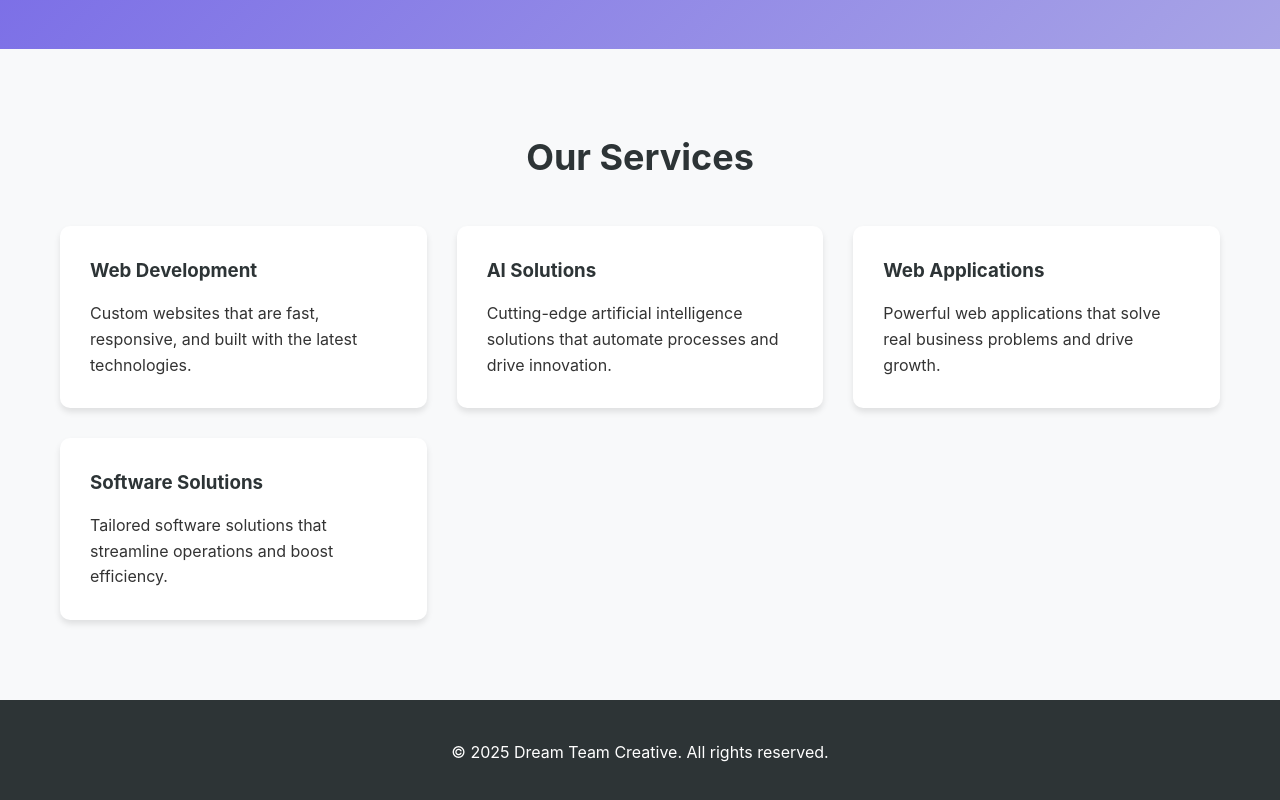
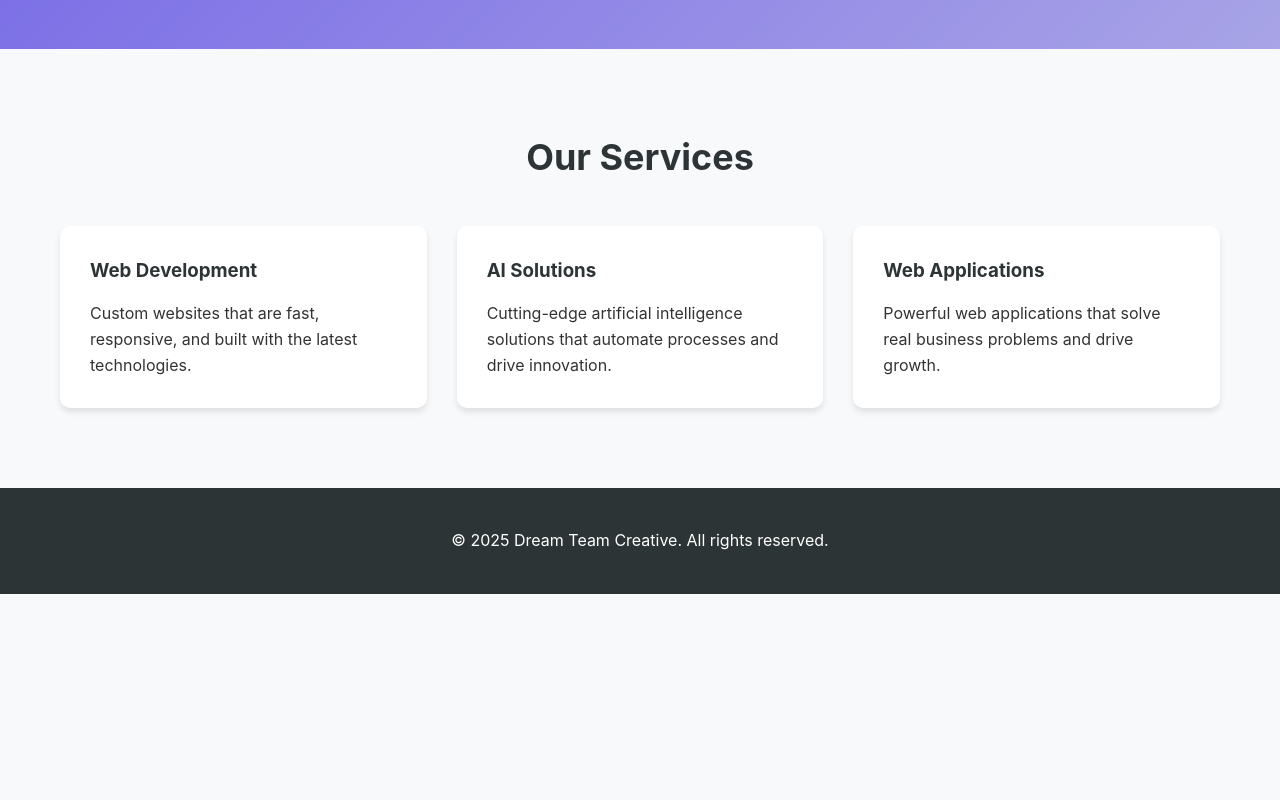
Before and after one commit to dreamteamcodes/website, a plain HTML site: page index.html in a window 1280 px wide. Shown: the part 586-1386 px from the top of the page. After the commit the page ends 1180 px from the top, so only its background shows below. Drawn offline with Linux system fonts and the light colour scheme.

Commit message:
refactor: redundant info removed

```diff
--- a/index.html
+++ b/index.html
@@ -29,9 +29,17 @@
             font-family: -apple-system, BlinkMacSystemFont, 'Segoe UI', Roboto, Oxygen, Ubuntu, Cantarell, sans-serif;
         }
 
+        html, body {
+            height: 100%;
+        }
+
         body {
             line-height: 1.6;
             color: #333;
+            display: flex;
+            flex-direction: column;
+            min-height: 100vh;
+            background-color: #f8f9fa;
         }
 
         .container {
@@ -134,6 +142,7 @@
             color: white;
             padding: 40px 0;
             text-align: center;
+            margin-top: auto;
         }
 
         @media (max-width: 768px) {
@@ -183,10 +192,6 @@
                     <h3>Web Applications</h3>
                     <p>Powerful web applications that solve real business problems and drive growth.</p>
                 </div>
-                <div class="service-card">
-                    <h3>Software Solutions</h3>
-                    <p>Tailored software solutions that streamline operations and boost efficiency.</p>
-                </div>
             </div>
         </div>
     </section>
```
